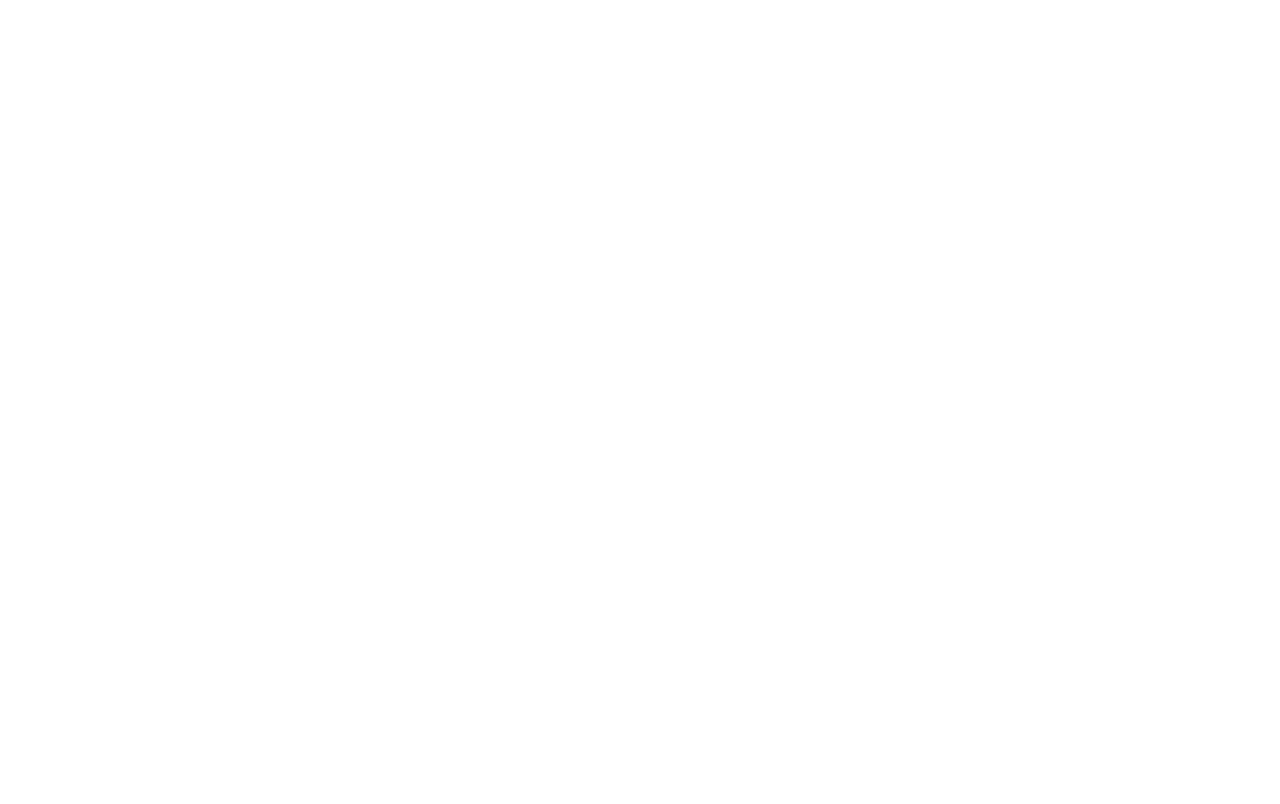
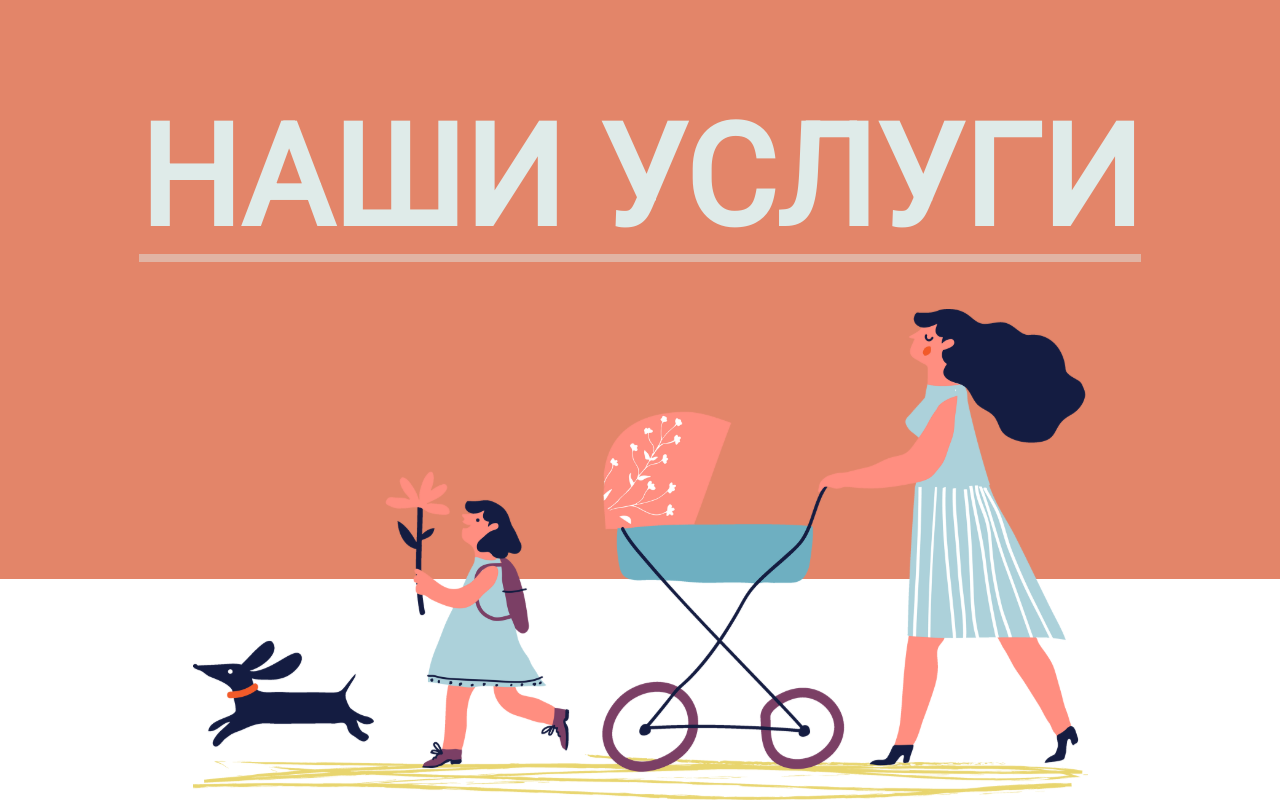
Before and after one commit to DaniilSerga/Babysitter-website, a React (Create React App) app: page / in a window 1280 px wide. Shown: the part 880-1684 px from the top of the page. Before the commit the page ends 869 px from the top, so only its background shows below. Built offline with nearby package versions, Linux system fonts and the light colour scheme.

Commit message:
feat: add section title

```diff
--- a/src/App.tsx
+++ b/src/App.tsx
@@ -1,7 +1,7 @@
 import React from 'react';
 import './App.scss';
 import { FeedbackDivider, Header } from 'components';
-import { MainSection } from 'pages';
+import { MainSection, ServicesSection } from 'pages';
 
 function App() {
   return (
@@ -9,6 +9,7 @@
       	<Header />
         <MainSection />
         <FeedbackDivider />
+        <ServicesSection />
     </div>
   );
 }
--- a/src/assets/images/index.ts
+++ b/src/assets/images/index.ts
@@ -1,3 +1,4 @@
 import mainSectionImage from './mainSectionImage.svg';
+import servicesHeadingImage from './servicesHeaadingImage.svg';
 
-export {mainSectionImage};
+export {mainSectionImage, servicesHeadingImage};
--- a/src/assets/index.ts
+++ b/src/assets/index.ts
@@ -1,4 +1,4 @@
 import {logo} from "./icons";
-import {mainSectionImage} from "./images";
 
-export {logo, mainSectionImage};
+export * from "./images";
+export {logo};
--- a/src/components/FeedbackDivider/FeedbackDivider.tsx
+++ b/src/components/FeedbackDivider/FeedbackDivider.tsx
@@ -4,11 +4,11 @@
 
 const FeedbackDivider: FC = () => {
     return (
-        <div className={styles.dividerContainer}>
+        <section className={styles.dividerContainer}>
             <p>Няни с опытом работы</p>
             <p>Довольные родители</p>
             <p>Качественный подбор</p>
-        </div>
+        </section>
     );
 };
 
--- a/src/index.css
+++ b/src/index.css
@@ -1,3 +1,4 @@
+@import url('https://fonts.googleapis.com/css2?family=Roboto&display=swap');
 @font-face {
   font-family: "klukva";
   src: local("klukva"),
--- a/src/pages/MainSection/MainSection.module.scss
+++ b/src/pages/MainSection/MainSection.module.scss
@@ -4,7 +4,7 @@
     display: flex;
     justify-content: center;
     align-items: center;
-    padding: 40px 0 100px;
+    padding: 40px 50px 100px;
 }
 
 .headingContainer {
--- /dev/null
+++ b/src/pages/ServicesSection/ServicesSection.module.scss
@@ -0,0 +1,44 @@
+@import 'styles/_variables';
+
+.sectionContainer {
+    position: relative;
+    display: flex;
+    flex-direction: column;
+    align-items: center;
+    padding-bottom: 225px;
+}
+
+.headingContainer {
+    display: flex;
+    justify-content: center;
+    height: 663px;
+    width: 100%;
+    background-color: $copper;
+}
+
+.headingTextContainer {
+    margin-top: 206px;
+    // max-width: 1084px;
+    height: fit-content;
+    padding-bottom: 20px;
+    border-bottom: 8px solid rgba($platinum, 0.46);
+
+    & > h2 {
+        color: $platinum;
+        font-family: 'Roboto';
+        font-size: 140px;
+        text-transform: uppercase;
+        line-height: 112px;
+    }
+}
+
+.imageContainer {
+    position: absolute;
+    bottom: 0px;
+    max-width: 895px;
+
+    & > img {
+        width: 100%;
+        height: auto;
+    }
+}
--- /dev/null
+++ b/src/pages/ServicesSection/ServicesSection.tsx
@@ -0,0 +1,21 @@
+import React, {FC} from 'react';
+
+import styles from './ServicesSection.module.scss';
+import {servicesHeadingImage} from 'assets';
+
+const ServicesSection: FC = () => {
+    return (
+        <section className={styles.sectionContainer}>
+            <div className={styles.headingContainer}>
+                <div className={styles.headingTextContainer}>
+                    <h2>Наши услуги</h2>
+                </div>
+            </div>
+            <div className={styles.imageContainer}>
+                <img src={servicesHeadingImage} alt="Services section" />
+            </div>
+        </section>
+    );
+};
+
+export default ServicesSection;
--- /dev/null
+++ b/src/pages/ServicesSection/index.ts
@@ -0,0 +1,3 @@
+import ServicesSection from "./ServicesSection";
+
+export {ServicesSection};
--- a/src/pages/index.ts
+++ b/src/pages/index.ts
@@ -1,3 +1,4 @@
 import {MainSection} from "./MainSection";
+import {ServicesSection} from "./ServicesSection";
 
-export {MainSection};
+export {MainSection, ServicesSection};
```
Also changed, not shown: src/assets/images/servicesHeaadingImage.svg (added).
